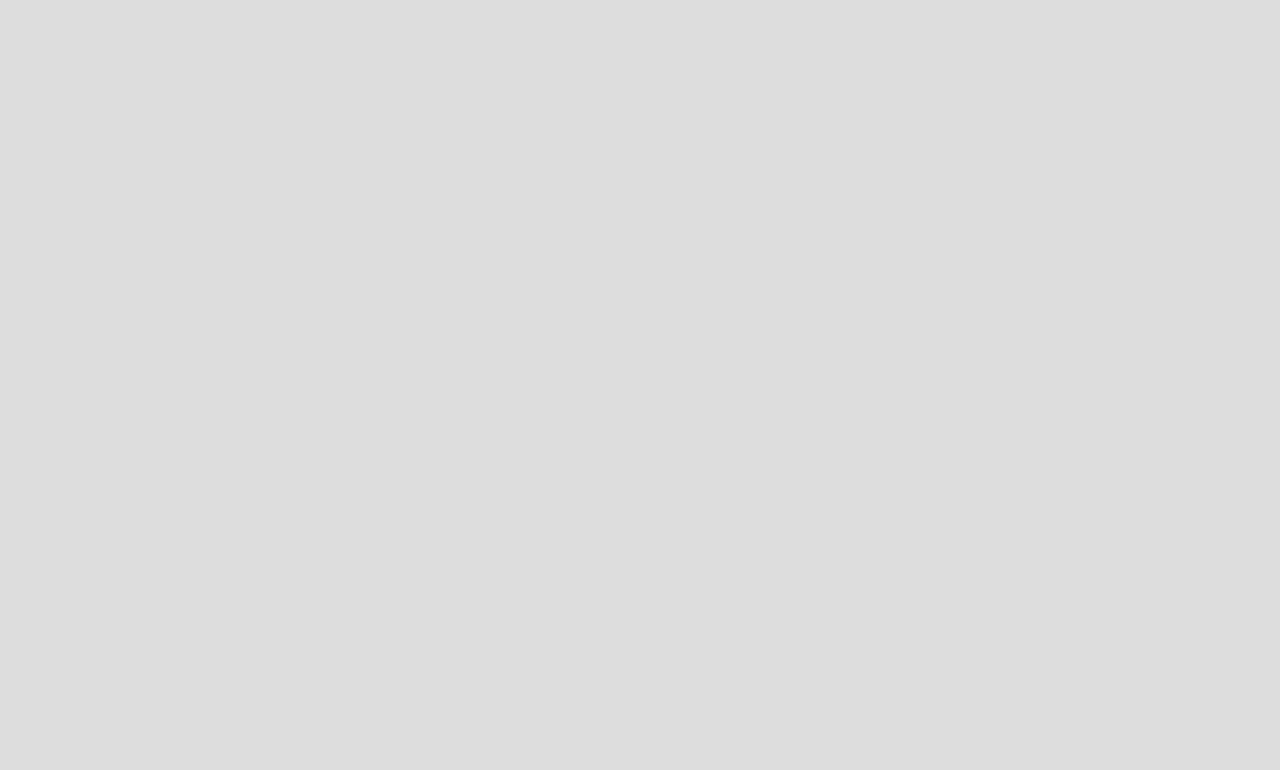
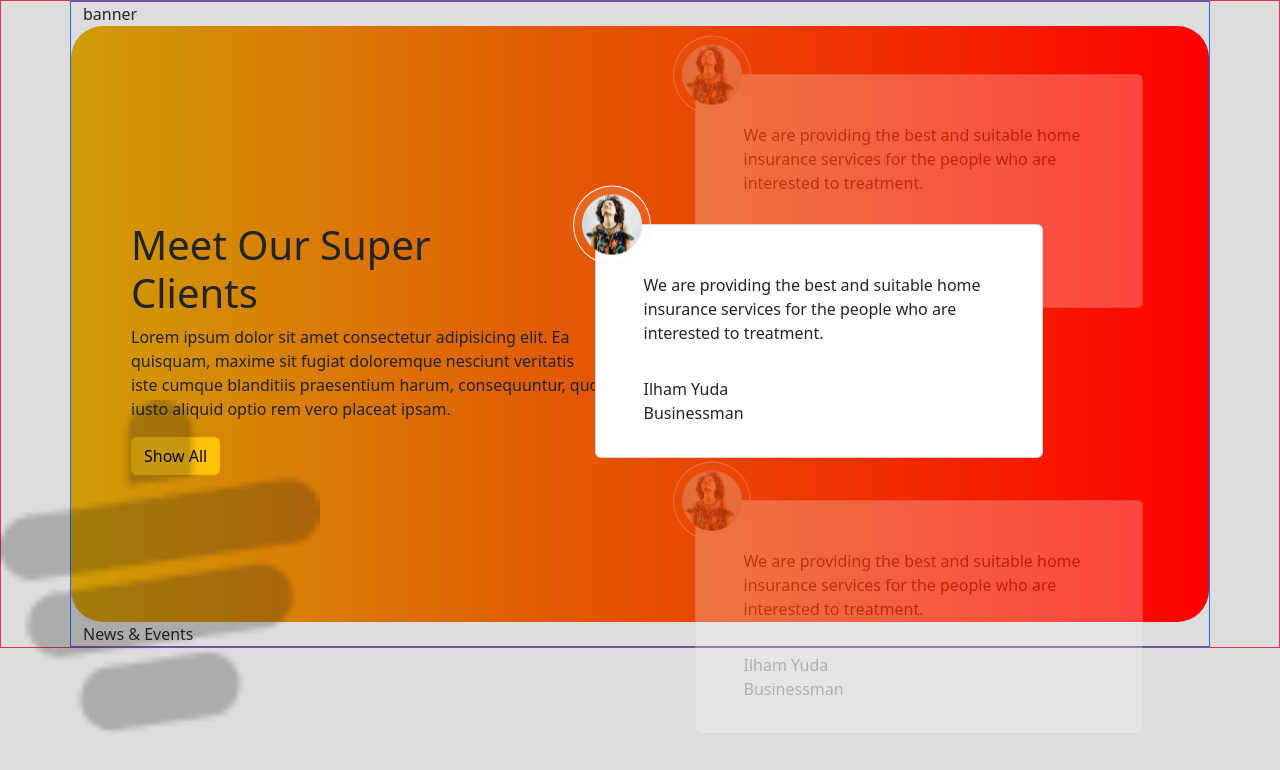
Before and after one commit to v-selfnet/tea-house, a plain HTML site: page index.html in a window 1280 px wide. Drawn offline with nearby package versions, Linux system fonts and the light colour scheme.

Commit message:
Meet our Support Client Section

```diff
--- a/index.html
+++ b/index.html
@@ -1,5 +1,6 @@
 <!DOCTYPE html>
 <html lang="en">
+
 <head>
     <meta charset="UTF-8">
     <meta http-equiv="X-UA-Compatible" content="IE=edge">
@@ -7,24 +8,99 @@
     <title>Tea House</title>
 
     <!-- BS CSS -->
-    <link href="https://cdn.jsdelivr.net/npm/bootstrap@5.3.0-alpha1/dist/css/bootstrap.min.css" rel="stylesheet" integrity="sha384-GLhlTQ8iRABdZLl6O3oVMWSktQOp6b7In1Zl3/Jr59b6EGGoI1aFkw7cmDA6j6gD" crossorigin="anonymous">
+    <link href="https://cdn.jsdelivr.net/npm/bootstrap@5.3.0-alpha1/dist/css/bootstrap.min.css" rel="stylesheet"
+        integrity="sha384-GLhlTQ8iRABdZLl6O3oVMWSktQOp6b7In1Zl3/Jr59b6EGGoI1aFkw7cmDA6j6gD" crossorigin="anonymous">
 
     <!-- My Tea House Style -->
     <link rel="stylesheet" href="myTeaHouse.css">
 </head>
-<body>
+
+<body class="container-fluid border border-1 border-danger">
+    <div class="container border border-1 border-primary">
         <header>
-
+            <div>banner</div>
         </header>
         <main>
             <!-- Meet our support clients -->
             <section>
+                <div class="">
+                    <div class="row row-cols-1 row-cols-md-2 p-5 bg-warning rounded-5 client-gradiant">
+                        <div class="col d-flex flex-column justify-content-center pt-5">
+                            <h1>Meet Our Super <br> Clients</h1>
+                            <p class="pe-4">Lorem ipsum dolor sit amet consectetur adipisicing elit. Ea quisquam, maxime sit fugiat
+                                doloremque nesciunt veritatis iste cumque blanditiis praesentium harum, consequuntur,
+                                quo iusto aliquid optio rem vero placeat ipsam.</p>
+                            <div><button class="btn btn-warning">Show All</button></div>
+                            <div><img class="opacity-25 w-25 bg-image position-absolute top-50 start-0" src="cup.png" alt=""></div>
+                        </div>
+
+
+                        <div class="col d-flex flex-column align-items-center ps-5 row-col-1">
+                            <div id="client-card-1">
+                                <div class="card p-3 mb-3 opacity-25" style="max-width: 28rem; ">
+                                    <!-- Badge -->
+                                    <span class="position-absolute top-0 start-1 translate-middle p-2 bg-gradient border border-light rounded-circle">
+                                        <img src="client.png" alt="">
+                                        <span class="visually-hidden">New alerts</span>
+                                    </span>
+                                    <div class="card-body">
+                                        <!-- <h5 class="card-title">Dark card title</h5> -->
+                                        <p class="card-text p-3">We are providing the best and suitable home insurance services for the people who are interested to treatment.</p>
+                                        <p class="card-text ps-3">Ilham Yuda<br>Businessman</p>
+                                    </div>
+                                </div>
+                            </div>
+                            <div id="client-card-2">
+                                <div class="card p-3 mb-3" style="max-width: 28rem; ">
+                                    <!-- Badge -->
+                                    <span class="position-absolute top-0 start-1 translate-middle p-2 bg-gradient border border-light rounded-circle">
+                                        <img src="client.png" alt="">
+                                        <span class="visually-hidden">New alerts</span>
+                                    </span>
+                                    <div class="card-body">
+                                        <!-- <h5 class="card-title">Dark card title</h5> -->
+                                        <p class="card-text p-3">We are providing the best and suitable home insurance services for the people who are interested to treatment.</p>
+                                        <p class="card-text ps-3">Ilham Yuda<br>Businessman</p>
+                                    </div>
+                                </div>
+                            </div>
+                            <div class="" id="client-card-3">
+                                <div class="card p-3 mb-3 opacity-25" style="max-width: 28rem; ">
+                                    <!-- Badge -->
+                                    <span class="position-absolute top-0 start-1 translate-middle p-2 bg-gradient border border-light rounded-circle">
+                                        <img src="client.png" alt="">
+                                        <span class="visually-hidden">New alerts</span>
+                                    </span>
+                                    <div class="card-body">
+                                        <!-- <h5 class="card-title">Dark card title</h5> -->
+                                        <p class="card-text p-3">We are providing the best and suitable home insurance services for the people who are interested to treatment.</p>
+                                        <p class="card-text ps-3">Ilham Yuda<br>Businessman</p>
+                                    </div>
+                                </div>
+                            </div>
+
+
+
+
+
+
+                        </div>
+                    </div>
 
             </section>
+
+            <!-- News & Events -->
+            <section>
+                News & Events
+            </section>
         </main>
+    </div>
 
     <!-- BS JS -->
-    <script src="https://cdn.jsdelivr.net/npm/bootstrap@5.3.0-alpha1/dist/js/bootstrap.bundle.min.js" integrity="sha384-w76AqPfDkMBDXo30jS1Sgez6pr3x5MlQ1ZAGC+nuZB+EYdgRZgiwxhTBTkF7CXvN" crossorigin="anonymous"></script>
+    <script src="https://cdn.jsdelivr.net/npm/bootstrap@5.3.0-alpha1/dist/js/bootstrap.bundle.min.js"
+        integrity="sha384-w76AqPfDkMBDXo30jS1Sgez6pr3x5MlQ1ZAGC+nuZB+EYdgRZgiwxhTBTkF7CXvN"
+        crossorigin="anonymous"></script>
 
 </body>
+
 </html>
--- a/myTeaHouse.css
+++ b/myTeaHouse.css
@@ -1,6 +1,33 @@
-body{
+body {
     background: #ddd;
 }
-h1{
-    color: burlywood;
+
+/* Meet our support clients Gradiant */
+.bg-image{
+    position: relative;
+    left: 100px;
+    bottom: 150px;
 }
+.client-gradiant {
+    background-image: linear-gradient(to left, red, rgb(207, 207, 231));
+    background-repeat: no-repeat;
+    background-blend-mode: multiply;
+
+
+}
+
+#client-card-2 {
+    position: relative;
+    right: 100px;
+    bottom: 100px;
+    z-index: 1;
+}
+#client-card-3 {
+    position: absolute;
+    bottom: 50px;
+}
+@media screen and (max-width: 576px){
+    #client-card-1, #client-card-2, #client-card-3{
+        position: static;
+    }
+}
```
Lines whose indentation alone changed are shown as unchanged.
